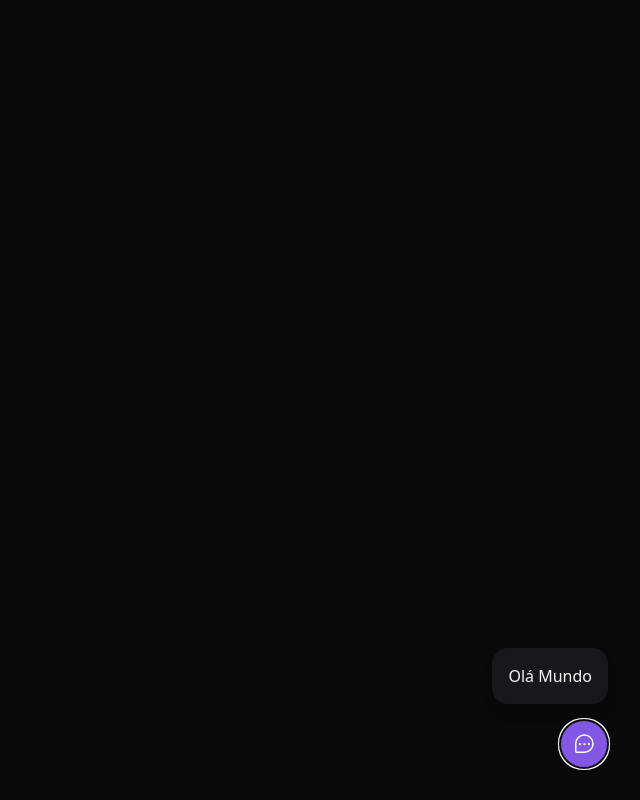
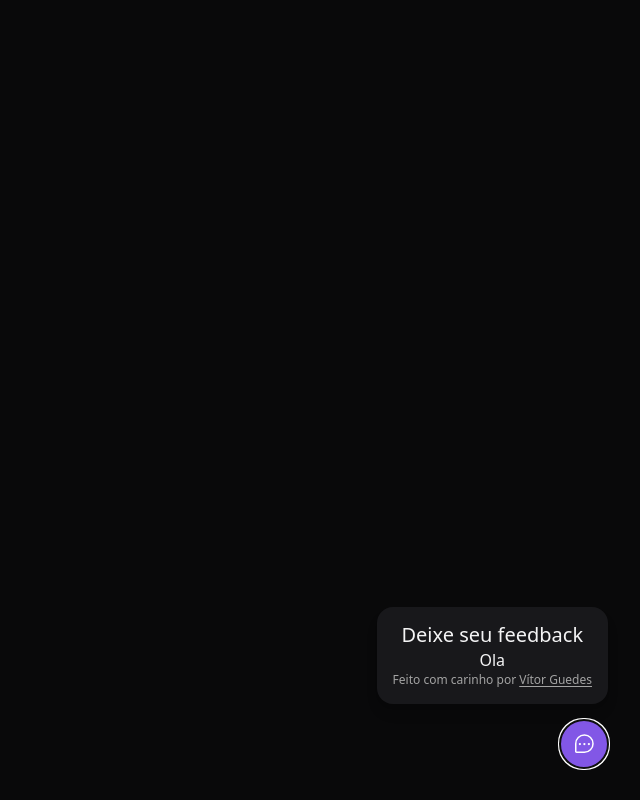
Before and after one commit to vitorjobs/rocket_NlwWidget, a React (Vite) app in the folder web/: page / in a window 1280 px wide. Both pictures are taken after a click on the button "Feedback". Shown: the whole page, without its empty margins (640-1280 px from the left). Built offline with nearby package versions, Linux system fonts and the light colour scheme.

Commit message:
style: footer of widget

```diff
--- a/web/src/components/WidgetForm.tsx
+++ b/web/src/components/WidgetForm.tsx
@@ -1,7 +1,22 @@
 export function WidgetForm(){
   return (
     <div className="bg-zinc-900 p-4 relative rounded-2xl mb-4 flex flex-col items-center shadow-lg w-[calc(100vw-2rem)] md:w-auto ">
-      Olá Mundo
+      <header>
+        <span className="text-xl leading-6">
+          Deixe seu feedback
+        </span>
+
+      </header>
+
+        <p> Ola</p>
+
+      <footer className="text-xs text-neutral-400">
+        Feito com carinho por <a
+            className="underline underline-offset-2"
+            href="https://github.com/vitorjobs">
+            Vítor Guedes
+          </a>
+      </footer>
     </div>
   )
 }
```
